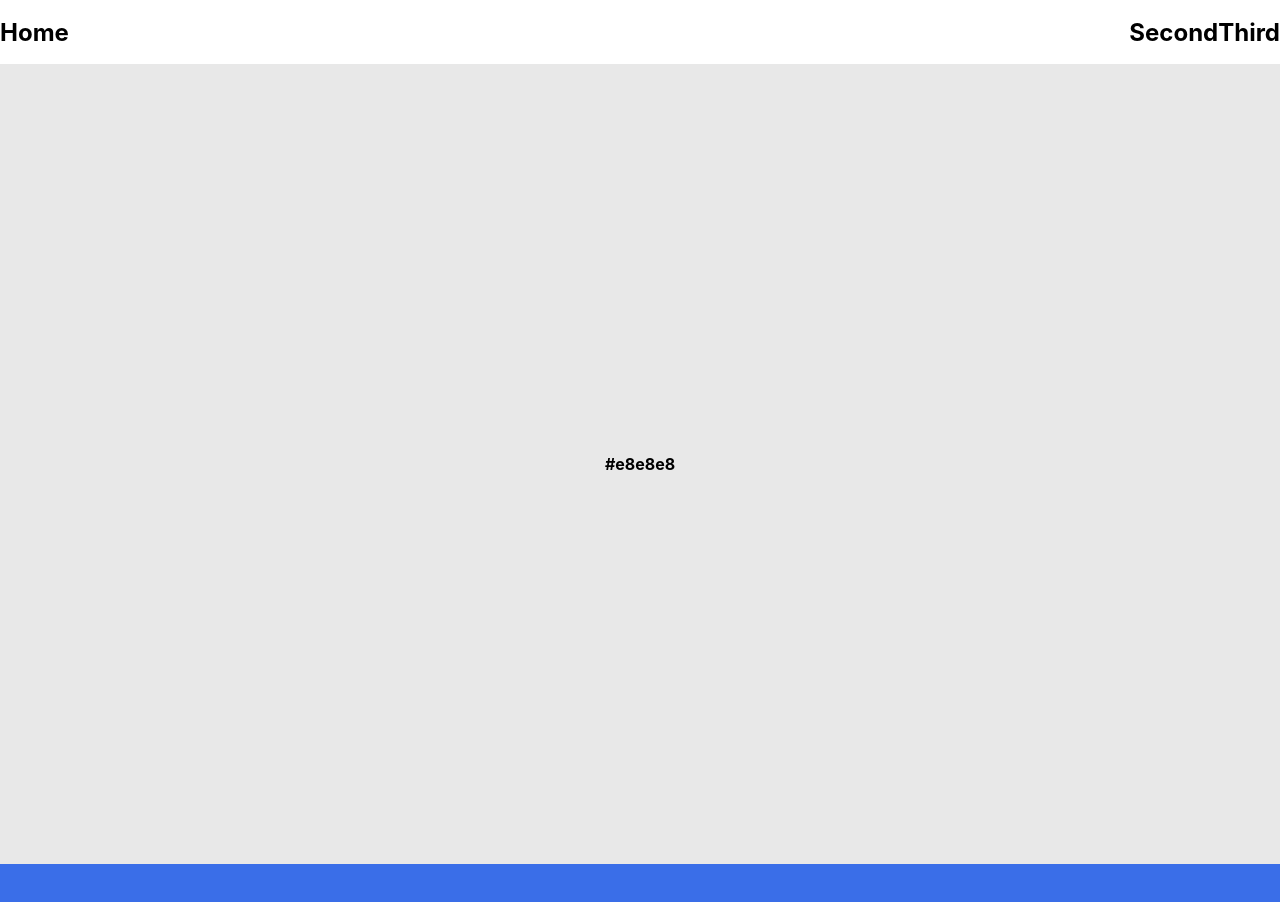
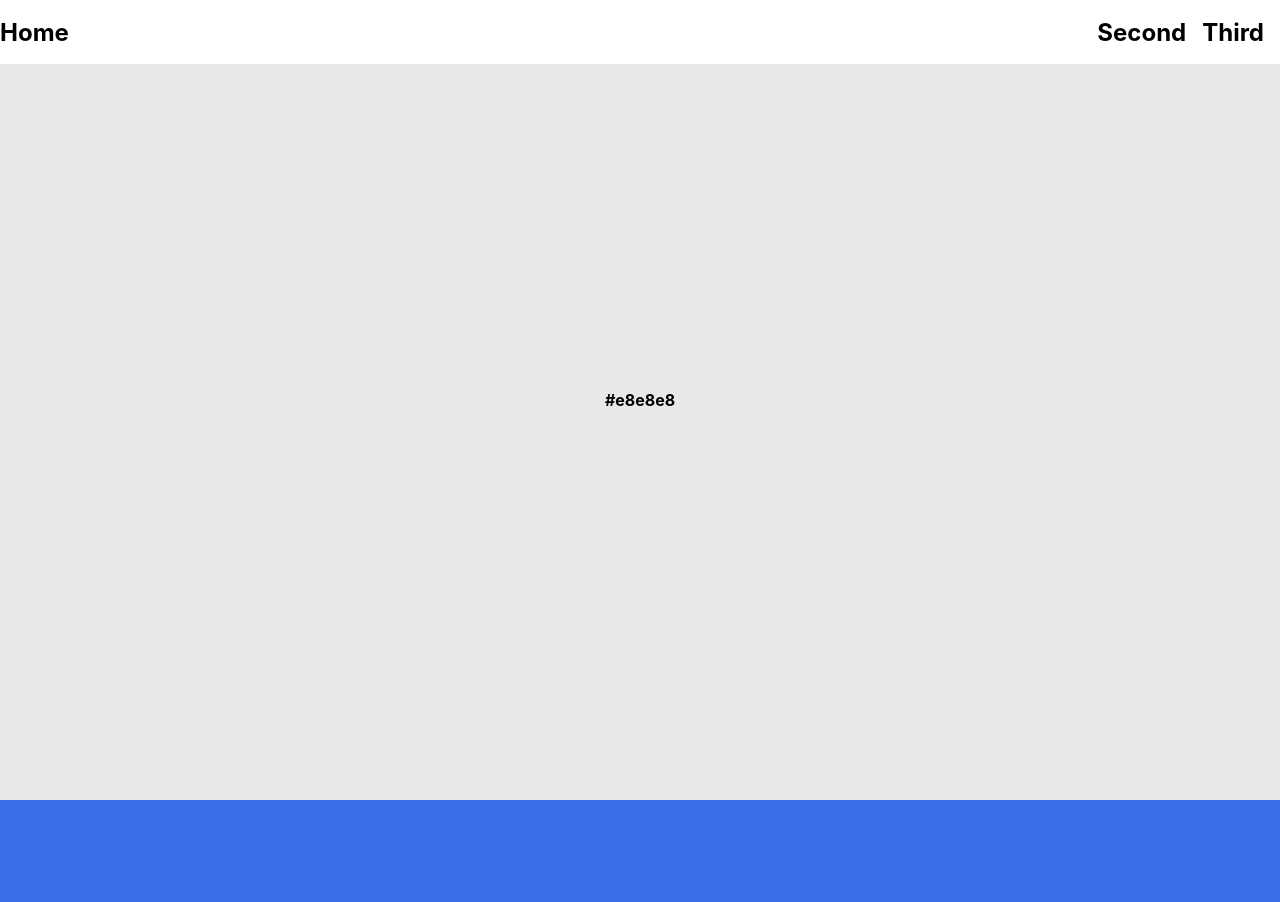
Before and after one commit to cdbrouk/cdbrouk, a React (Create React App) app: page / in a window 1280 px wide. Shown: the top 902 px of the page. Built offline with nearby package versions, Linux system fonts and the light colour scheme.

Commit message:
Apply react-router-hash-link

```diff
--- a/package.json
+++ b/package.json
@@ -13,9 +13,11 @@
     "@types/react": "^16.9.0",
     "@types/react-dom": "^16.9.0",
     "@types/react-helmet-async": "^1.0.3",
+    "@types/react-router-hash-link": "^1.2.1",
     "react": "^16.13.0",
     "react-dom": "^16.13.0",
     "react-router-dom": "^5.1.2",
+    "react-router-hash-link": "^1.2.2",
     "react-scripts": "3.4.0",
     "styled-components": "^5.0.1",
     "typescript": "~3.7.2"
--- a/src/components/home/TestComponent.tsx
+++ b/src/components/home/TestComponent.tsx
@@ -15,11 +15,12 @@ const Text = styled.h1`
 
 export interface TestComponentProps {
   color: string;
+  id: string;
 }
 
-const TestComponent = ({ color }: TestComponentProps) => {
+const TestComponent = ({ color, id }: TestComponentProps) => {
   return (
-    <Container color={color}>
+    <Container color={color} id={id}>
       <Text>{color}</Text>
     </Container>
   );
--- a/src/components/main/MainHeader.tsx
+++ b/src/components/main/MainHeader.tsx
@@ -1,11 +1,16 @@
 import React from 'react';
 import styled from 'styled-components';
+import { HashLink as Link } from 'react-router-hash-link';
 import MainResponsive from './MainResponsive';
 
 export interface MainHeaderProps {}
 
 const Block = styled.div`
   height: 4rem;
+  position: fixed;
+  z-index: 10;
+  background: white;
+  width: 100%;
 `;
 
 const Inner = styled(MainResponsive)`
@@ -27,6 +32,7 @@ const Home = styled.h1`
 
 const RightMenu = styled.h1`
   font-size: 1.5rem;
+  margin-right: 1rem;
 `;
 
 const MainHeader = (props: MainHeaderProps) => {
@@ -35,8 +41,20 @@ const MainHeader = (props: MainHeaderProps) => {
       <Inner>
         <Home>Home</Home>
         <Right>
-          <RightMenu>Second</RightMenu>
-          <RightMenu>Third</RightMenu>
+          <Link
+            to="#second"
+            smooth
+            style={{ textDecoration: 'none', color: 'black' }}
+          >
+            <RightMenu>Second</RightMenu>
+          </Link>
+          <Link
+            to="#third"
+            smooth
+            style={{ textDecoration: 'none', color: 'black' }}
+          >
+            <RightMenu>Third</RightMenu>
+          </Link>
         </Right>
       </Inner>
     </Block>
--- a/src/pages/home/HomePage.tsx
+++ b/src/pages/home/HomePage.tsx
@@ -7,8 +7,8 @@ const HomePage = () => {
   return (
     <MainTemplate>
       <MainHeader />
-      <TestComponent color="#e8e8e8" />
-      <TestComponent color="#3A6EE8" />
+      <TestComponent color="#e8e8e8" id="second" />
+      <TestComponent color="#3A6EE8" id="third" />
     </MainTemplate>
   );
 };
```
Also changed, not shown: 1 other file (tests, documents, lock files or other folders).
